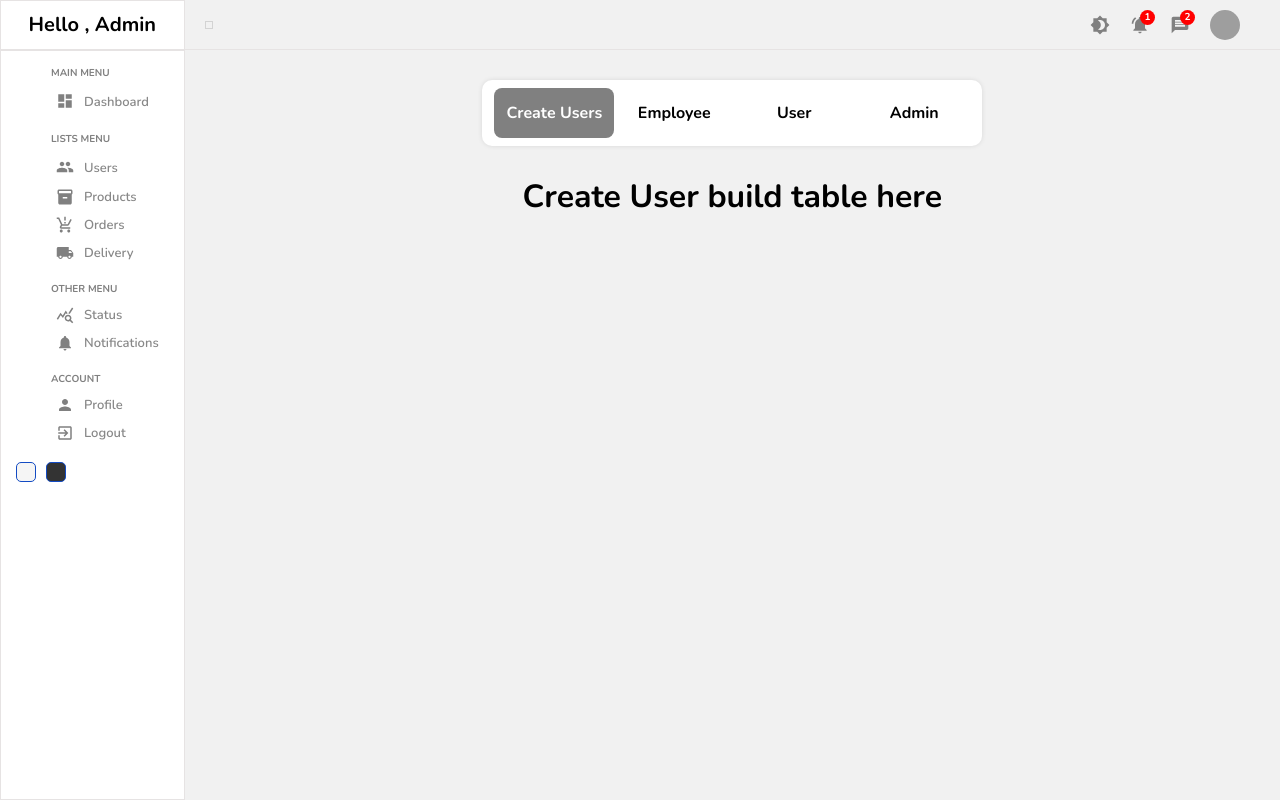
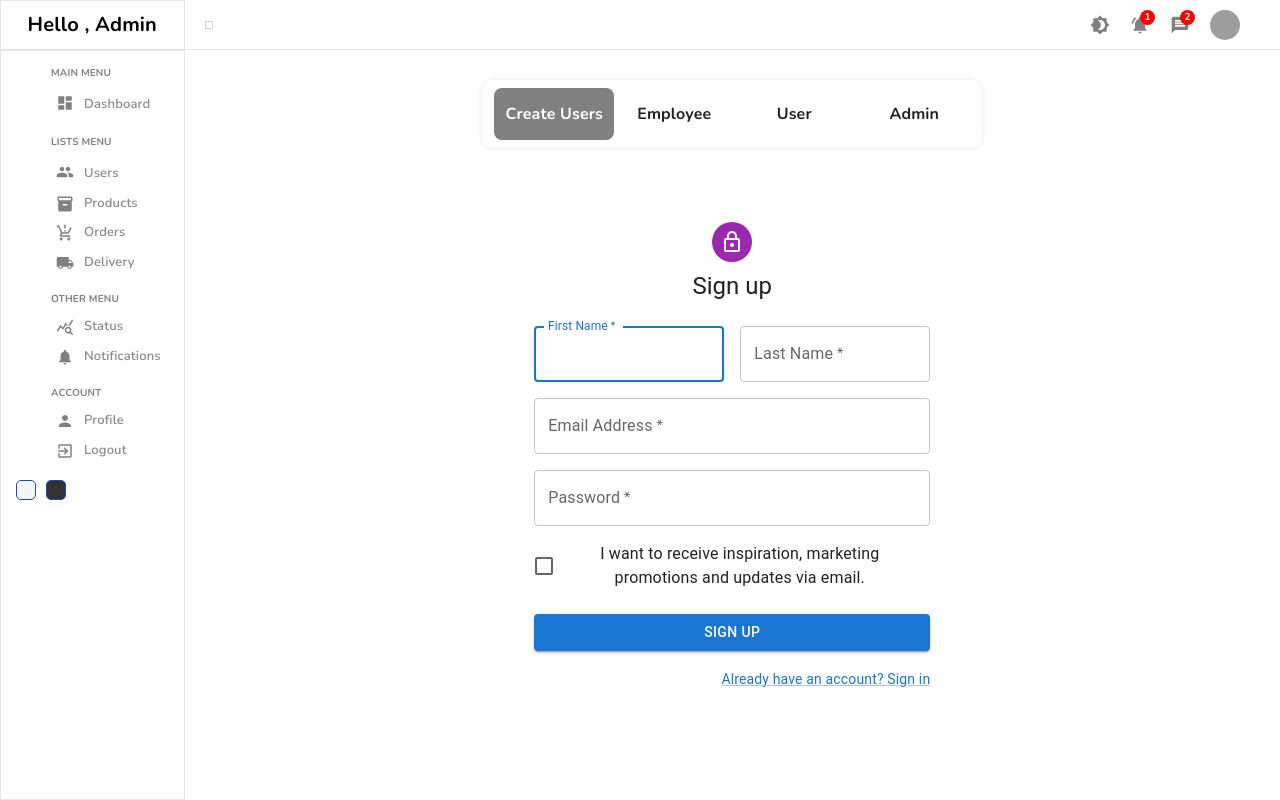
Before and after one commit to KiranLali1827/eCommTask, a React (Create React App) app: page /users in a window 1280 px wide. Built offline with nearby package versions, Linux system fonts and the light colour scheme; grey boxes are pictures that could not be loaded.

Commit message:
Signup page added

```diff
--- a/src/App.js
+++ b/src/App.js
@@ -6,6 +6,7 @@
 import Single from "./pages/single/Single";
 import New from "./pages/new/New";
 import User from "./pages/users/user";
+import Signup from "./pages/Signup/Signup";
 
 
 // function App() {
@@ -60,8 +61,10 @@
           {/* <Route path="/" element={<Login />} exact /> */}
           <Route path="/" element={<Home />} exact />
           <Route path="/users" element={<User />} exact />
+          <Route path="/Signup" element={<Signup />} exact />
         </Route>
         <Route path="/Login" element={<Login />} exact />
+
       </Routes>
       {/* <Footer /> */}
     </Router>
--- /dev/null
+++ b/src/pages/Signup/Signup.js
@@ -0,0 +1,121 @@
+import * as React from 'react';
+import Avatar from '@mui/material/Avatar';
+import Button from '@mui/material/Button';
+import CssBaseline from '@mui/material/CssBaseline';
+import TextField from '@mui/material/TextField';
+import FormControlLabel from '@mui/material/FormControlLabel';
+import Checkbox from '@mui/material/Checkbox';
+import Link from '@mui/material/Link';
+import Grid from '@mui/material/Grid';
+import Box from '@mui/material/Box';
+import LockOutlinedIcon from '@mui/icons-material/LockOutlined';
+import Typography from '@mui/material/Typography';
+import Container from '@mui/material/Container';
+import { createTheme, ThemeProvider } from '@mui/material/styles';
+
+
+// TODO remove, this demo shouldn't need to reset the theme.
+
+const defaultTheme = createTheme();
+
+export default function Signup() {
+  const handleSubmit = (event) => {
+    event.preventDefault();
+    const data = new FormData(event.currentTarget);
+    console.log({
+      email: data.get('email'),
+      password: data.get('password'),
+    });
+  };
+
+  return (
+    <ThemeProvider theme={defaultTheme}>
+      <Container component="main" maxWidth="xs">
+        <CssBaseline />
+        <Box
+          sx={{
+            marginTop: 8,
+            display: 'flex',
+            flexDirection: 'column',
+            alignItems: 'center',
+          }}
+        >
+          <Avatar sx={{ m: 1, bgcolor: 'secondary.main' }}>
+            <LockOutlinedIcon />
+          </Avatar>
+          <Typography component="h1" variant="h5">
+            Sign up
+          </Typography>
+          <Box component="form" noValidate onSubmit={handleSubmit} sx={{ mt: 3 }}>
+            <Grid container spacing={2}>
+              <Grid item xs={12} sm={6}>
+                <TextField
+                  autoComplete="given-name"
+                  name="firstName"
+                  required
+                  fullWidth
+                  id="firstName"
+                  label="First Name"
+                  autoFocus
+                />
+              </Grid>
+              <Grid item xs={12} sm={6}>
+                <TextField
+                  required
+                  fullWidth
+                  id="lastName"
+                  label="Last Name"
+                  name="lastName"
+                  autoComplete="family-name"
+                />
+              </Grid>
+              <Grid item xs={12}>
+                <TextField
+                  required
+                  fullWidth
+                  id="email"
+                  label="Email Address"
+                  name="email"
+                  autoComplete="email"
+                />
+              </Grid>
+              <Grid item xs={12}>
+                <TextField
+                  required
+                  fullWidth
+                  name="password"
+                  label="Password"
+                  type="password"
+                  id="password"
+                  autoComplete="new-password"
+                />
+              </Grid>
+              <Grid item xs={12}>
+                <FormControlLabel
+                  control={<Checkbox value="allowExtraEmails" color="primary" />}
+                  label="I want to receive inspiration, marketing promotions and updates via email."
+                />
+              </Grid>
+            </Grid>
+            <Button
+              type="submit"
+              fullWidth
+              variant="contained"
+              sx={{ mt: 3, mb: 2 }}
+            >
+              Sign Up
+            </Button>
+            <Grid container justifyContent="flex-end">
+              <Grid item>
+                <Link href="#" variant="body2">
+                  Already have an account? Sign in
+                </Link>
+              </Grid>
+            </Grid>
+          </Box>
+        </Box>
+
+      </Container>
+    </ThemeProvider>
+  );
+}
--- a/src/pages/users/user.js
+++ b/src/pages/users/user.js
@@ -3,7 +3,9 @@
 import { useEffect, useRef, useState } from "react";
 import SegmentedControl from "./SegmentedControl";
 import { useNavigate } from "react-router-dom";
-import Login from "../login/Login";
+import Signup from "../Signup/Signup";
+
+
 
 
 const User = () => {
@@ -46,9 +48,8 @@
 
             />
             <p className="selected-item">
-              {<div>
-
-            {selectedValue1 == "Create Users"? <Login /> : ""}
+            {<div>
+            {selectedValue1 == "Create Users"? <Signup /> : ""}
             {selectedValue1 == "Employee"? <h1>Employee Data</h1> : ""}
             {selectedValue1 == "User"? <h1>Customer Data</h1> : ""}
             {selectedValue1 == "Admin" ? <h1>Admin Data</h1> : ""}
```
